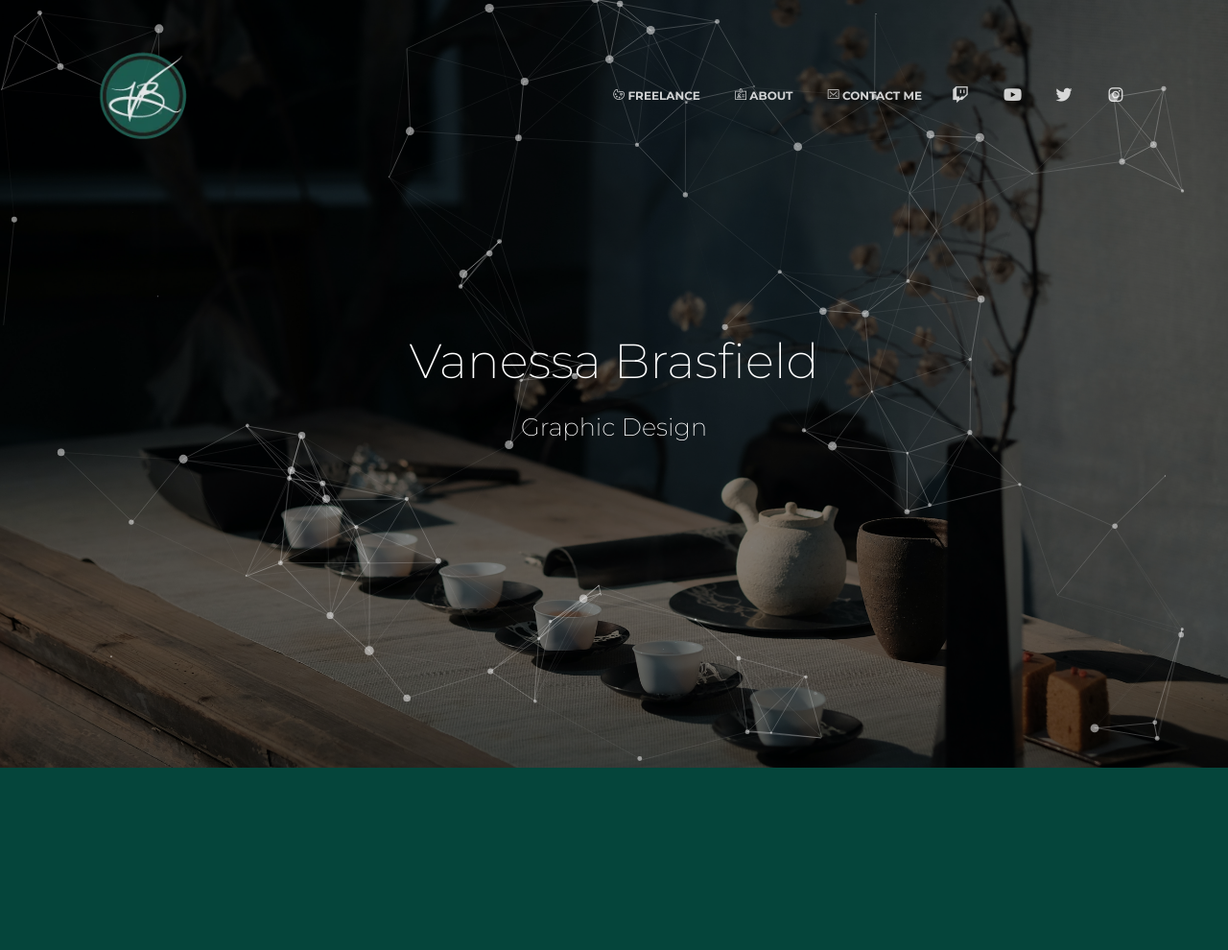
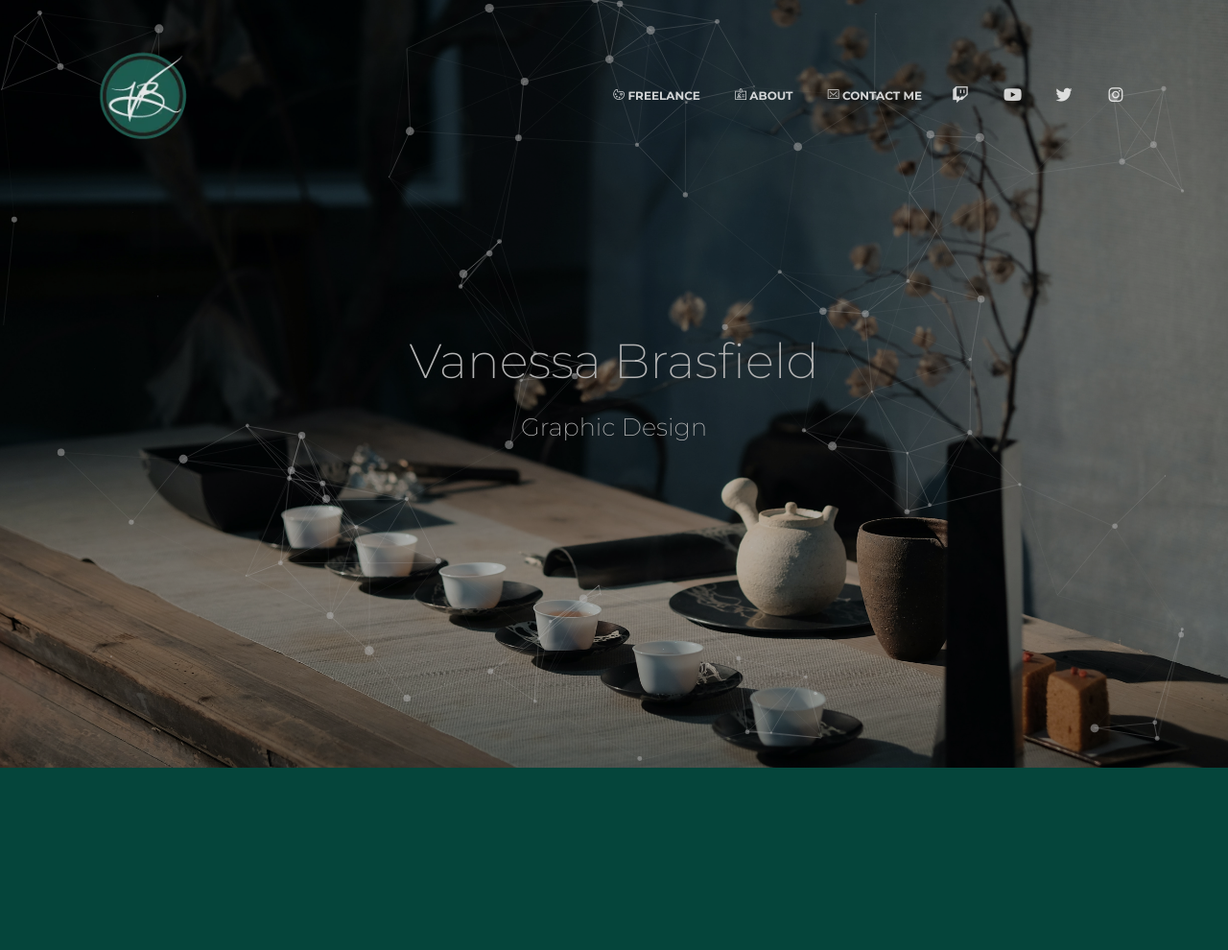
Before and after one commit to gogpaulie/vanessa-brasfield, a PHP site: page / in a window 1280 px wide. Shown: the top 990 px of the page at 96% size. Run offline with PHP 8.4, Linux system fonts and the light colour scheme; some libraries are stand-ins or nearby versions.

Commit message:
part test 5

```diff
--- a/index.html
+++ b/index.html
@@ -80,7 +80,7 @@
 
   <div id="particles-js" class="page-header" data-parallax="true">
 
-    <div class="container filter">
+    <div class="container">
       <div class="motto text-center">
         <h1>Vanessa Brasfield</h1>
         <h3>Graphic Design</h3>
--- a/style.css
+++ b/style.css
@@ -11,7 +11,7 @@ body {
 }
 
 .page-header {
-
+	filter: brightness(70%);
 	background-image: url(./assets/img/header3.jpg);
 }
 
@@ -158,5 +158,5 @@ body {
 	position: absolute;
     width: 100%;
     height: 100%;
-    z-index: 1;
+    z-index: -1;
 }
```
